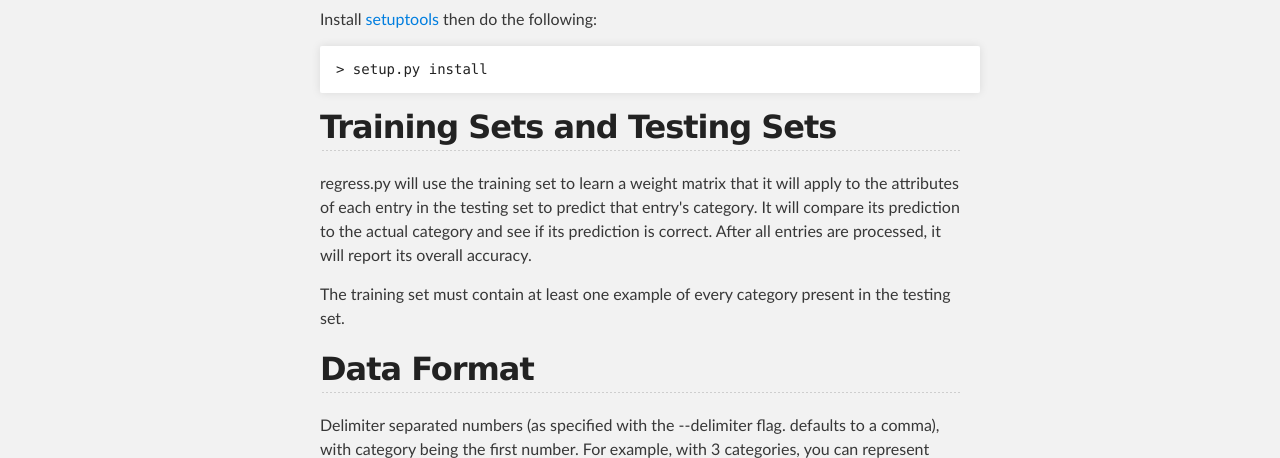
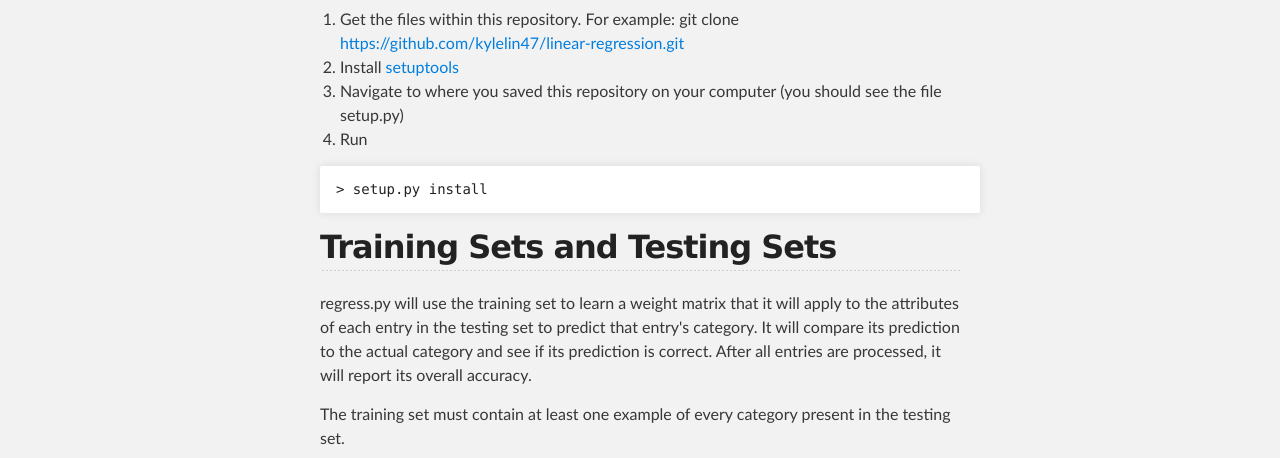
Before and after one commit to kylelin47/linear-regression, a plain HTML site: page index.html in a window 1280 px wide. Shown: the part 642-1100 px from the top of the page. Drawn offline with Linux system fonts and the light colour scheme.

```diff
--- a/index.html
+++ b/index.html
@@ -53,7 +53,14 @@
 <h2>
 <a id="installation" class="anchor" href="#installation" aria-hidden="true"><span class="octicon octicon-link"></span></a>Installation</h2>
 
-<p>Install <a href="https://pypi.python.org/pypi/setuptools">setuptools</a> then do the following:</p>
+<ol>
+<li>Get the files within this repository. For example: git clone <a href="https://github.com/kylelin47/linear-regression.git">https://github.com/kylelin47/linear-regression.git</a>
+</li>
+<li>Install <a href="https://pypi.python.org/pypi/setuptools">setuptools</a>
+</li>
+<li>Navigate to where you saved this repository on your computer (you should see the file setup.py)</li>
+<li>Run</li>
+</ol>
 
 <pre><code>&gt; setup.py install
 </code></pre>
```
Also changed, not shown: params.json (+1 -1 lines).
